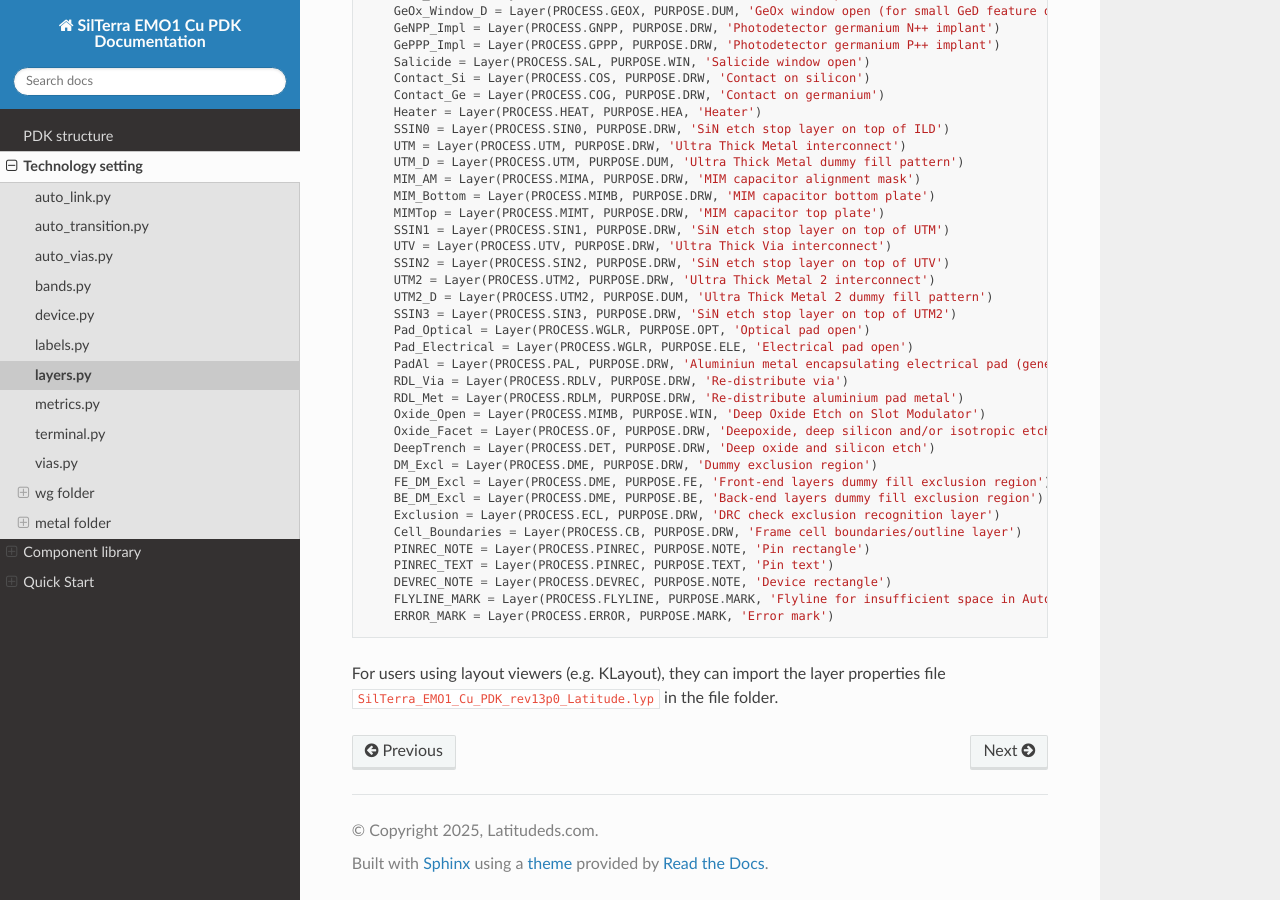
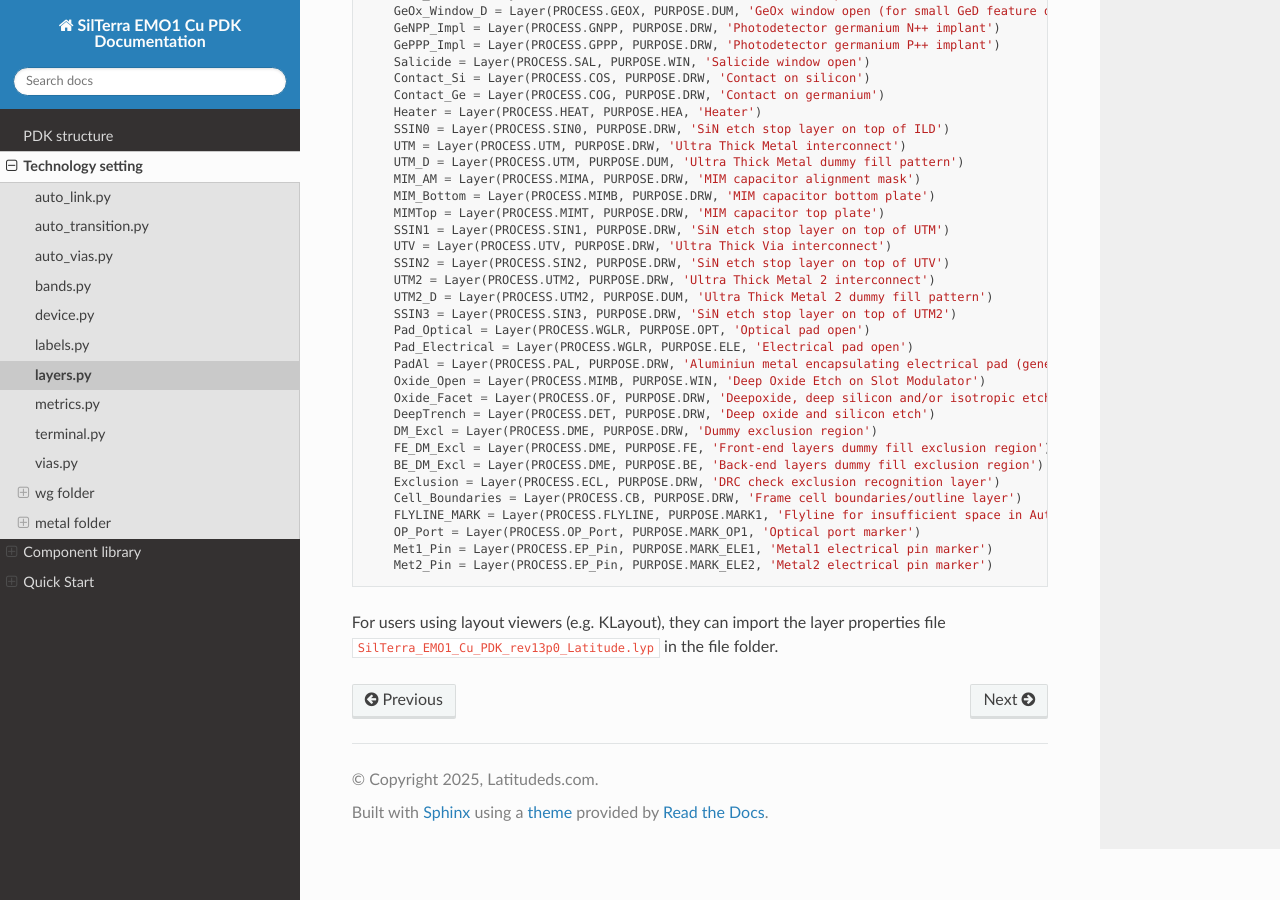
Before and after one commit to Latitudeda/SilTerra_EMO1_Cu_PDK, a Sphinx documentation site: the page built from docs/source/tech/layers.rst, in a window 1280 px wide and 900 px high, scrolled down 714 px. Built offline with Sphinx 7.4.7 and the Read the Docs theme 3.1.0, drawn with Linux system fonts in a browser that asks for light colours; pages that are not in the unit, such as notebooks, are missing from menus; some of the changed text lies outside the part shown.

Commit message:
Update_261030

```diff
--- a/docs/source/component_list/taper.rst
+++ b/docs/source/component_list/taper.rst
@@ -12,7 +12,7 @@ TaperLinear
 +----------------+-----------------+------------------------------------------------------------------------------------+
 |left_type       |  --             | Type of waveguide of start                                                         |
 +----------------+-----------------+------------------------------------------------------------------------------------+
-|left_type       |  --             | Type of waveguide of end                                                           |
+|right_type       |  --             | Type of waveguide of end                                                           |
 +----------------+-----------------+------------------------------------------------------------------------------------+
 
 +-------------------+-----------------------------+-------------+
@@ -35,7 +35,7 @@ TaperParabolic
 +----------------+-----------------+------------------------------------------------------------------------------------+
 |left_type       |  --             | Type of waveguide of start                                                         |
 +----------------+-----------------+------------------------------------------------------------------------------------+
-|left_type       |  --             | Type of waveguide of end                                                           |
+|right_type       |  --             | Type of waveguide of end                                                           |
 +----------------+-----------------+------------------------------------------------------------------------------------+
 |step            |  > 0            | More steps means more accurate to the parabolic curve                              |
 +----------------+-----------------+------------------------------------------------------------------------------------+
--- a/docs/source/quick_start/PhotoCAD.rst
+++ b/docs/source/quick_start/PhotoCAD.rst
@@ -55,7 +55,7 @@ Import SilTerra PDK into PhotoCAD
 
 First, make sure that the SilTerra PDK version matches the version of **PhotoCAD**. The version of **PhotoCAD** can be obtained in ``Run`` by running scripts in **PhotoCAD**.
 
-Extract the ``SilTerra_EMO1_Cu_PDK_rev13p0_Latitude`` zip archive and copy it to the workspace folder. As shown in the figure below, the ``SilTerra_EMO1_Cu_PDK_rev13p0_Latitude`` folder is in the demo folder and parallel to .vene_demo.
+Extract the ``SilTerra_EMO1_Cu_PDK_rev13p0_Latitude`` zip archive and copy it to the workspace folder. As shown in the figure below, the ``SilTerra_EMO1_Cu_PDK_rev13p0_Latitude`` folder is in the demo folder and parallel to .venv_demo.
 
 .. image:: ../images/PhotoCAD_6.png
    :width: 60%
--- a/docs/source/tech/layers.rst
+++ b/docs/source/tech/layers.rst
@@ -1,7 +1,7 @@
 layers.py
 ==============
 
-The layers are auto-generated by filling the ``layers.csv`` file, ``PINREC_NOTE`` / ``PINREC_TEXT`` / ``DEVREC_NOTE`` / ``FLYLINE_MARK`` / ``ERROR_MARK`` layers are defined by **Latitude** for display.
+The layers are auto-generated by filling the ``layers.csv`` file, ``FLYLINE_MARK`` / ``OP_Port`` / ``Met2_Pin`` / ``Met1_Pin``  layers are defined by **Latitude** for display.
 
 ::
 
@@ -55,8 +55,6 @@ The layers are auto-generated by filling the ``layers.csv`` file, ``PINREC_NOTE`
         Pad_Optical = Layer(PROCESS.WGLR, PURPOSE.OPT, 'Optical pad open')
         Pad_Electrical = Layer(PROCESS.WGLR, PURPOSE.ELE, 'Electrical pad open')
         PadAl = Layer(PROCESS.PAL, PURPOSE.DRW, 'Aluminiun metal encapsulating electrical pad (generated layer)')
-        RDL_Via = Layer(PROCESS.RDLV, PURPOSE.DRW, 'Re-distribute via')
-        RDL_Met = Layer(PROCESS.RDLM, PURPOSE.DRW, 'Re-distribute aluminium pad metal')
         Oxide_Open = Layer(PROCESS.MIMB, PURPOSE.WIN, 'Deep Oxide Etch on Slot Modulator')
         Oxide_Facet = Layer(PROCESS.OF, PURPOSE.DRW, 'Deepoxide, deep silicon and/or isotropic etch')
         DeepTrench = Layer(PROCESS.DET, PURPOSE.DRW, 'Deep oxide and silicon etch')
@@ -65,10 +63,9 @@ The layers are auto-generated by filling the ``layers.csv`` file, ``PINREC_NOTE`
         BE_DM_Excl = Layer(PROCESS.DME, PURPOSE.BE, 'Back-end layers dummy fill exclusion region')
         Exclusion = Layer(PROCESS.ECL, PURPOSE.DRW, 'DRC check exclusion recognition layer')
         Cell_Boundaries = Layer(PROCESS.CB, PURPOSE.DRW, 'Frame cell boundaries/outline layer')
-        PINREC_NOTE = Layer(PROCESS.PINREC, PURPOSE.NOTE, 'Pin rectangle')
-        PINREC_TEXT = Layer(PROCESS.PINREC, PURPOSE.TEXT, 'Pin text')
-        DEVREC_NOTE = Layer(PROCESS.DEVREC, PURPOSE.NOTE, 'Device rectangle')
-        FLYLINE_MARK = Layer(PROCESS.FLYLINE, PURPOSE.MARK, 'Flyline for insufficient space in AutoLink')
-        ERROR_MARK = Layer(PROCESS.ERROR, PURPOSE.MARK, 'Error mark')
+        FLYLINE_MARK = Layer(PROCESS.FLYLINE, PURPOSE.MARK1, 'Flyline for insufficient space in AutoLink')
+        OP_Port = Layer(PROCESS.OP_Port, PURPOSE.MARK_OP1, 'Optical port marker')
+        Met1_Pin = Layer(PROCESS.EP_Pin, PURPOSE.MARK_ELE1, 'Metal1 electrical pin marker')
+        Met2_Pin = Layer(PROCESS.EP_Pin, PURPOSE.MARK_ELE2, 'Metal2 electrical pin marker')
 
 For users using layout viewers (e.g. KLayout), they can import the layer properties file ``SilTerra_EMO1_Cu_PDK_rev13p0_Latitude.lyp`` in the file folder.
--- a/docs/source/tech/metal_M1.rst
+++ b/docs/source/tech/metal_M1.rst
@@ -1,4 +1,4 @@
-m1.py
+UTM.py
 ===================
 
-Define the ``M1`` metal layer used in the SilTerra PDK.
+Define the ``UTM`` metal layer used in the SilTerra PDK.
--- a/docs/source/tech/metal_M2.rst
+++ b/docs/source/tech/metal_M2.rst
@@ -1,4 +1,4 @@
-m2.py
+UTM2.py
 ===================
 
-Define the ``M2`` metal layer used in the SilTerra PDK.
+Define the ``UTM2`` metal layer used in the SilTerra PDK.
--- a/docs/source/tech/metal_init.rst
+++ b/docs/source/tech/metal_init.rst
@@ -1,4 +1,4 @@
 __init__.py
 ===================
 
-Define the METAL class, which consists of the ``M1`` and ``M2`` metal classes. Metal line widths are defined through class constants such as ``W10``, ``W20`` and ``W40``.
+Define the METAL class, which consists of the ``UTM`` and ``UTM2`` metal classes. Metal line widths are defined through class constants such as ``W10``, ``W20`` and ``W40``.
```
Also changed, not shown: docs/source/images/ASDL_2.png, 1 other file.
